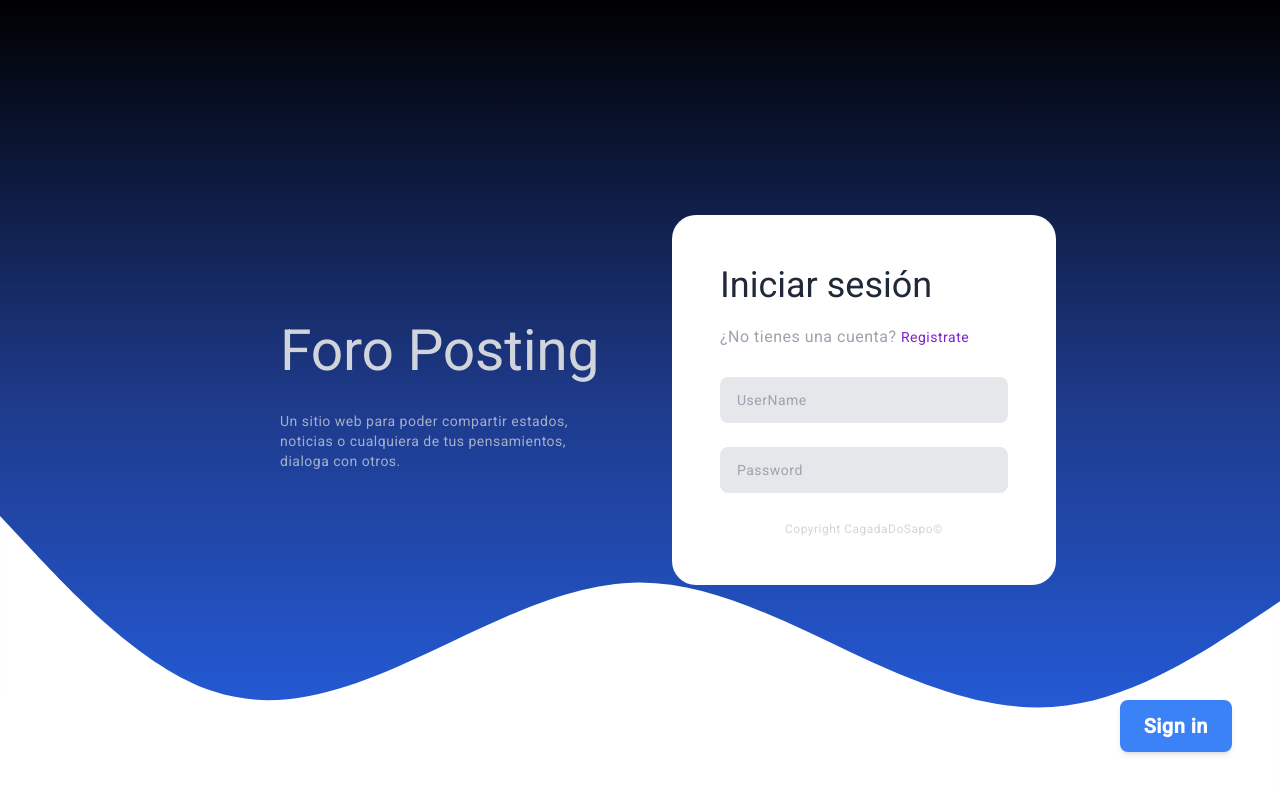
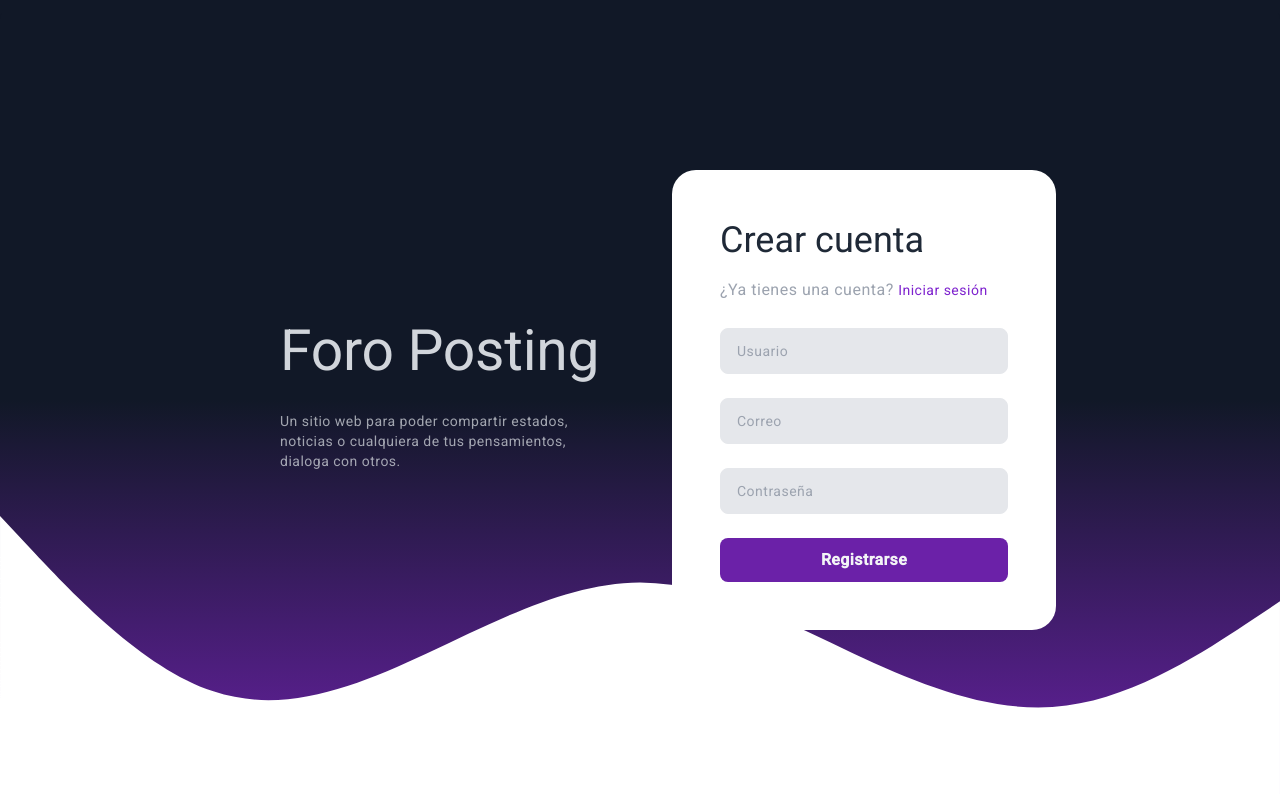
Before and after one commit to Firepants69/proyecto-angular, an Angular app: page /register in a window 1280 px wide. Before the commit this address led to /login. Shown: the top 794 px of the page. Built offline with nearby package versions, Linux system fonts and the light colour scheme.

Commit message:
pantalla de registro pero no registra

```diff
--- a/src/app/app.routes.ts
+++ b/src/app/app.routes.ts
@@ -8,6 +8,7 @@ import { MakePostComponent } from './make-post/make-post.component';
 import { ThradComponent } from './threads/thrad/thrad.component';
 import { EditProfileComponent } from './edit-profile/edit-profile.component';
 import { UpdatePostComponent } from './update-post/update-post.component';
+import { RegisterComponent } from './business/authentication/register/register.component';
 
 export const routes: Routes = [
     {
@@ -55,6 +56,9 @@ export const routes: Routes = [
                 path: 'edit-profile',
                 component: EditProfileComponent,
                 canActivate: [authGuard]
+            },{
+                path: 'register',
+                component: RegisterComponent,
             }
 
 
--- a/src/app/business/authentication/login/login.component.html
+++ b/src/app/business/authentication/login/login.component.html
@@ -1,3 +1,4 @@
+<!-- component -->
 <div
     class="bg-blue-500 absolute top-0 left-0 bg-gradient-to-b from-[#000000] via-blue-900 to-blue-600  bottom-0 leading-5 h-full w-full overflow-hidden">
 
@@ -9,43 +10,62 @@
             <h1 class="my-3 font-semibold text-4xl">Foro Posting</h1>
             <p class="pr-3 text-sm opacity-75">Un sitio web para poder compartir estados, noticias o cualquiera de tus pensamientos, dialoga con otros.</p>
         </div>
-      </div>
+    </div>
     <div class="flex justify-center self-center  z-10">
         <div class="p-12 bg-white mx-auto rounded-3xl w-96 ">
             <div class="mb-7">
                 <h3 class="font-semibold text-2xl text-gray-800">Iniciar sesión </h3>
-                <p class="text-gray-400">¿No tienes una cuenta? <a href="#"
-                        class="text-sm text-purple-700 hover:text-purple-700">Registrate</a></p>
+                <p class="text-gray-400">¿No tienes una cuenta?<a routerLink="/register">
+                    <button
+                      routerLinkActive=" " class="text-sm text-[#3c71d3] hover:text-light-blue-500">Registrate </button>
+                    </a></p>
             </div>
             <div class="space-y-6">
                 <div class="">
                     <input
                         [(ngModel)]="user"
                         class=" w-full text-sm  px-4 py-3 bg-gray-200 focus:bg-gray-100 border  border-gray-200 rounded-lg focus:outline-none focus:border-purple-400"
-                        type="" placeholder="UserName">
+
+                        type="" placeholder="Usuario">
                 </div>
+
+
                 <div class="relative" x-data="{ show: true }">
                     <input
                     [(ngModel)]="password"
-                    placeholder="Password" type="password" style="color: #000;"
+
+                    placeholder="Password" type="Contraseña" style="color: #000;"
                         class="text-sm text-gray-200 px-4 py-3 rounded-lg w-full bg-gray-200 focus:bg-gray-100 border border-gray-200 focus:outline-none focus:border-purple-400">
                     <div class="flex items-center absolute inset-y-0 right-0 mr-3  text-sm leading-5">
+
+
+
                     </div>
                 </div>
-                <div>
+
+                <div *ngIf="!errorMessage" class="mb-10 text-white">
+                    <p>Credenciales incorrectas. Intenta nuevamente.</p>
+                </div>
+                <div *ngIf="errorMessage" class="mb-10 text-red-400">
+                    <p>{{errorMessage}}</p>
+                </div>
+                <div class="">
                     <button
                     (click)="login()"
                     type="submit"
-                        class="fixed bottom-12 right-12 flex text-xl bg-blue-500 hover:bg-blue-600 text-white rounded-lg px-6 py-3 shadow-md font-semibold">
-                        Sign in
+                        class="w-full flex justify-center flex text-xl bg-blue-500 hover:bg-blue-600 text-white rounded-lg px-6 py-3 shadow-md font-semibold">
+                        Iniciar sesion
                     </button>
                 </div>
+
+                <div class="flex justify-center gap-5 w-full ">
+
+
+
+
+                </div>
             </div>
-            <div class="mt-7 text-center text-gray-300 text-xs">
-                <span>
-                    Copyright CagadaDoSapo©
-                    </span>
-            </div>
+
         </div>
     </div>
 
--- a/src/app/business/authentication/login/login.component.ts
+++ b/src/app/business/authentication/login/login.component.ts
@@ -3,20 +3,19 @@ import { Router } from '@angular/router';
 import { AuthService } from '../../../core/services/auth.service';
 import { FormsModule } from '@angular/forms';
 import { CommonModule } from '@angular/common';
+import { RouterLink, RouterLinkActive } from '@angular/router';
 
 @Component({
   selector: 'app-login',
   standalone: true,
-  imports: [FormsModule,CommonModule],
+  imports: [FormsModule,CommonModule,RouterLink, RouterLinkActive],
   templateUrl: './login.component.html',
   styleUrl: './login.component.css'
 })
 export default class LoginComponent {
-  // Arreglo de frases
-  public phrases: string[] = ["Hola mi amor", "Hola mi vida", "Holis cariñito","Que quieres puta?","Callate elocico mivida"];
-  public selectedPhrase: string = "";
   user: string = '';
   password: string = '';
+  errorMessage: string = '';  // Variable para el mensaje de error
 
   constructor (private authService: AuthService,private router: Router){
 
@@ -33,13 +32,4 @@ export default class LoginComponent {
     })
   }
 
-  ngOnInit(): void {
-    this.selectRandomPhrase();
-  }
-
-  selectRandomPhrase() {
-    const randomIndex = Math.floor(Math.random() * this.phrases.length);
-    this.selectedPhrase = this.phrases[randomIndex];
-  }
-
 }
--- a/src/app/business/authentication/register/register.component.html
+++ b/src/app/business/authentication/register/register.component.html
@@ -1 +1,77 @@
-<p>register works!</p>
+<!-- component -->
+<div
+    class="bg-purple-900 justify-center absolute top-0 left-0 bg-gradient-to-b from-gray-900 via-gray-900 to-purple-800 bottom-0 leading-5 h-full w-full overflow-hidden z-50">
+  <div class="relative z-9 ">
+<div class="   min-h-screen  sm:flex sm:flex-row  justify-center bg-transparent rounded-3xl shadow-xl">
+    <div class="flex-col flex  self-center lg:px-14 sm:max-w-4xl xl:max-w-md  z-10">
+        <div class="self-start hidden lg:flex flex-col  text-gray-300">
+
+            <h1 class="my-3 font-semibold text-4xl">Foro Posting</h1>
+            <p class="pr-3 text-sm opacity-75">Un sitio web para poder compartir estados, noticias o cualquiera de tus pensamientos, dialoga con otros.</p>
+        </div>
+    </div>
+    <div class="flex justify-center self-center  z-10">
+        <div class="p-12 bg-white mx-auto rounded-3xl w-96 ">
+            <div class="mb-7">
+                <h3 class="font-semibold text-2xl text-gray-800">Crear cuenta </h3>
+                <p class="text-gray-400">¿Ya tienes una cuenta? <a href="#" routerLink="/login">
+                        <button routerLinkActive=" " class="text-sm text-purple-700 hover:text-purple-700">Iniciar sesión </button>
+                    </a></p>
+            </div>
+            <form (ngSubmit)="register()">
+                <div class="space-y-6">
+                  <!-- Campo para el nombre de usuario -->
+                  <input
+                    class="w-full text-sm px-4 py-3 bg-gray-200 focus:bg-gray-100 border rounded-lg focus:outline-none focus:border-purple-400"
+                    type="text"
+                    [(ngModel)]="userName"
+                    name="userName"
+                    placeholder="Usuario"
+                    required
+                  />
+
+                  <!-- Campo para el correo -->
+                  <input
+                    class="w-full text-sm px-4 py-3 bg-gray-200 focus:bg-gray-100 border rounded-lg focus:outline-none focus:border-purple-400"
+                    type="email"
+                    [(ngModel)]="email"
+                    name="email"
+                    placeholder="Correo"
+                    required
+                  />
+
+                  <!-- Campo para la contraseña -->
+                  <input
+                    class="w-full text-sm px-4 py-3 bg-gray-200 focus:bg-gray-100 border rounded-lg focus:outline-none focus:border-purple-400"
+                    type="password"
+                    [(ngModel)]="password"
+                    name="password"
+                    placeholder="Contraseña"
+                    required
+                  />
+
+                  <!-- Botón para registrarse -->
+                  <button
+                    type="submit"
+                    class="w-full flex justify-center bg-purple-800 hover:bg-purple-700 text-gray-100 p-3 rounded-lg tracking-wide font-semibold cursor-pointer transition ease-in duration-500">
+                    Registrarse
+                  </button>
+                </div>
+              </form>
+
+              <!-- Mensaje de error -->
+              <div *ngIf="errorMessage" class="text-red-500 mt-4">{{ errorMessage }}</div>
+
+              <!-- Mensaje de éxito -->
+              <div *ngIf="successMessage" class="text-green-500 mt-4">{{ successMessage }}</div>
+
+            </div>
+
+        </div>
+    </div>
+</div>
+    <svg class="absolute bottom-0 left-0 " xmlns="http://www.w3.org/2000/svg" viewBox="0 0 1440 320">
+        <path fill="#fff" fill-opacity="1"
+            d="M0,0L40,42.7C80,85,160,171,240,197.3C320,224,400,192,480,154.7C560,117,640,75,720,74.7C800,75,880,117,960,154.7C1040,192,1120,224,1200,213.3C1280,203,1360,149,1400,122.7L1440,96L1440,320L1400,320C1360,320,1280,320,1200,320C1120,320,1040,320,960,320C880,320,800,320,720,320C640,320,560,320,480,320C400,320,320,320,240,320C160,320,80,320,40,320L0,320Z">
+        </path>
+    </svg>
--- a/src/app/business/authentication/register/register.component.ts
+++ b/src/app/business/authentication/register/register.component.ts
@@ -1,12 +1,44 @@
 import { Component } from '@angular/core';
+import { Router } from '@angular/router';
+import { AuthService } from '../../../core/services/auth.service';
+import { FormsModule } from '@angular/forms';
+import { CommonModule } from '@angular/common';
+import { RouterLink, RouterLinkActive } from '@angular/router';
 
 @Component({
-  selector: 'app-register',
+  selector: 'app-login',
   standalone: true,
-  imports: [],
+  imports: [FormsModule,CommonModule,RouterLink, RouterLinkActive],
   templateUrl: './register.component.html',
   styleUrl: './register.component.css'
 })
 export class RegisterComponent {
+  userName: string = ''; // Campo para el nombre de usuario
+  email: string = ''; // Campo para el correo
+  password: string = ''; // Campo para la contraseña
+  errorMessage: string = ''; // Para errores
+  successMessage: string = ''; // Para mensajes de éxito
+
+  constructor(private authService: AuthService, private router: Router) {}
+
+  register(): void {
+    const userData = {
+      userName: this.userName,
+      email: this.email,
+      password: this.password,
+    };
+
+    this.authService.register(userData).subscribe({
+      next: () => {
+        this.successMessage = '¡Registro exitoso!';
+        setTimeout(() => this.router.navigate(['/login']), 2000);
+      },
+      error: (err) => {
+        console.error('Error del servidor:', err);
+        this.errorMessage = 'Hubo un problema al registrarte. Intenta nuevamente.';
+      },
+    });
+  }
+
 
 }
--- a/src/app/core/services/auth.service.ts
+++ b/src/app/core/services/auth.service.ts
@@ -7,10 +7,15 @@ import { Observable, tap } from 'rxjs';
   providedIn: 'root'
 })
 export class AuthService {
+  private registerUrl = 'https://localhost:7257/api/Users/Register';
   private LOGIN_URL = 'https://localhost:7257/api/Users/Login';
   private tokenKey = 'authToken';
 
   constructor(private httpClient: HttpClient,private router:Router) {
+  }
+
+  register(user: { userName: string; email: string; password: string }): Observable<any> {
+    return this.httpClient.post(this.registerUrl, user);
   }
 
   login(userName:string,password:string): Observable<any>{
```
